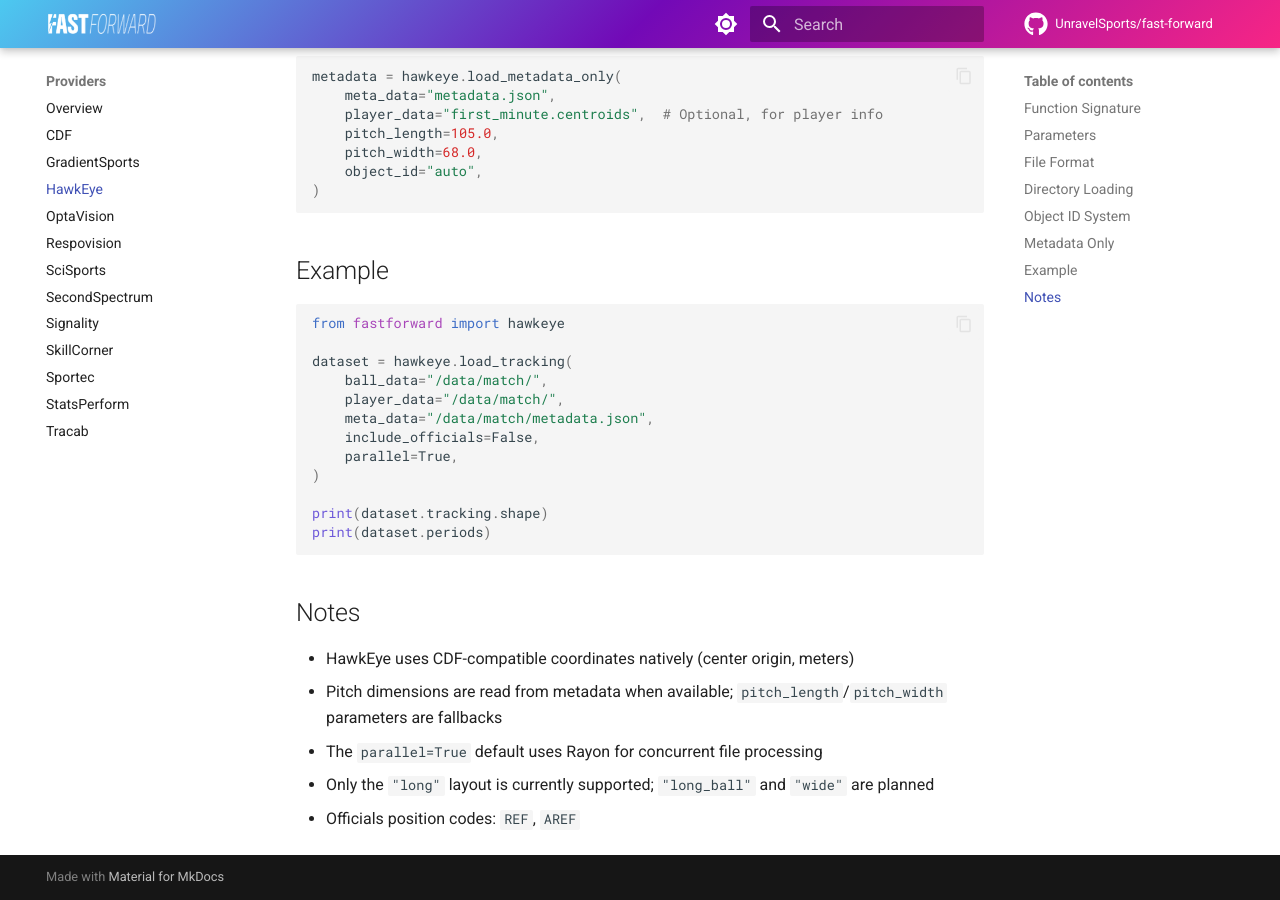
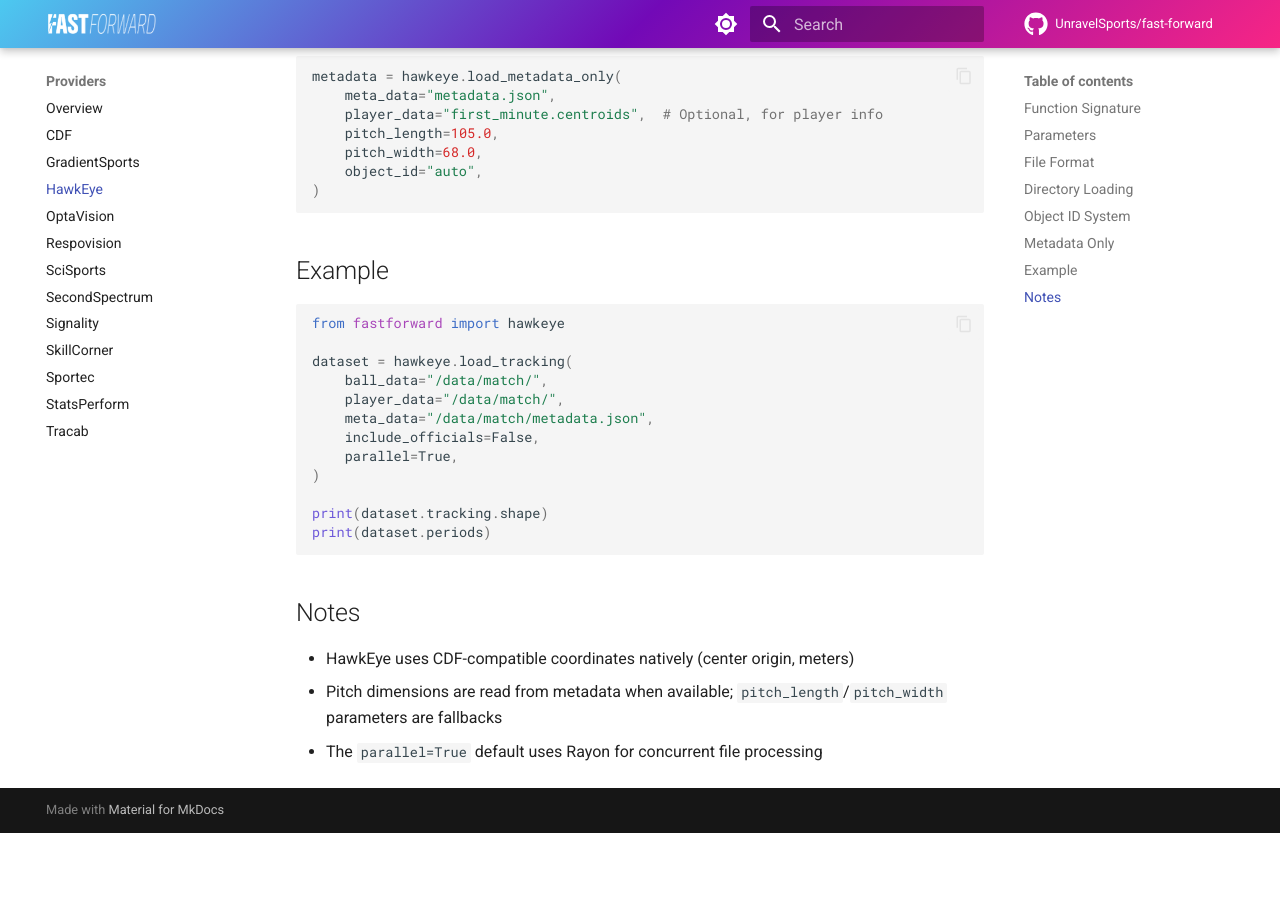
Before and after one commit to UnravelSports/fast-forward, an MkDocs documentation site: the page built from docs/providers/hawkeye.md, in a window 1280 px wide and 900 px high, scrolled down 2393 px. Built offline with MkDocs 1.6.1 and Material for MkDocs 9.7.7, drawn with Linux system fonts in a browser that asks for light colours; comment, search, counter and statistics services are not loaded; after the commit the page ends 3226 px from its top, so only the background shows below that; some of the changed text lies outside the part shown.

Commit message:
fix docs

```diff
--- a/docs/providers/hawkeye.md
+++ b/docs/providers/hawkeye.md
@@ -21,7 +21,7 @@
 | `ball_data` | FileLike \| list[FileLike] | *required* | Ball tracking file(s) |
 | `player_data` | FileLike \| list[FileLike] | *required* | Player centroid file(s) |
 | `meta_data` | FileLike | *required* | JSON or XML metadata file |
-| `layout` | str | `"long"` | Currently only `"long"` is supported |
+| `layout` | str | `"long"` | `"long"`, `"long_ball"`, or `"wide"` |
 | `coordinates` | str | `"cdf"` | Target coordinate system |
 | `orientation` | str | `"static_home_away"` | Target orientation |
 | `only_alive` | bool | `True` | Only include frames where play field is "In" |
@@ -100,5 +100,3 @@
 - HawkEye uses CDF-compatible coordinates natively (center origin, meters)
 - Pitch dimensions are read from metadata when available; `pitch_length`/`pitch_width` parameters are fallbacks
 - The `parallel=True` default uses Rayon for concurrent file processing
-- Only the `"long"` layout is currently supported; `"long_ball"` and `"wide"` are planned
-- Officials position codes: `REF`, `AREF`
```
Also changed, not shown: docs/providers/cdf.md (+0 -1 lines), docs/providers/respovision.md (+0 -1 lines), docs/providers/scisports.md (+0 -3 lines), docs/providers/signality.md (+0 -2 lines), docs/providers/statsperform.md (+0 -2 lines).
